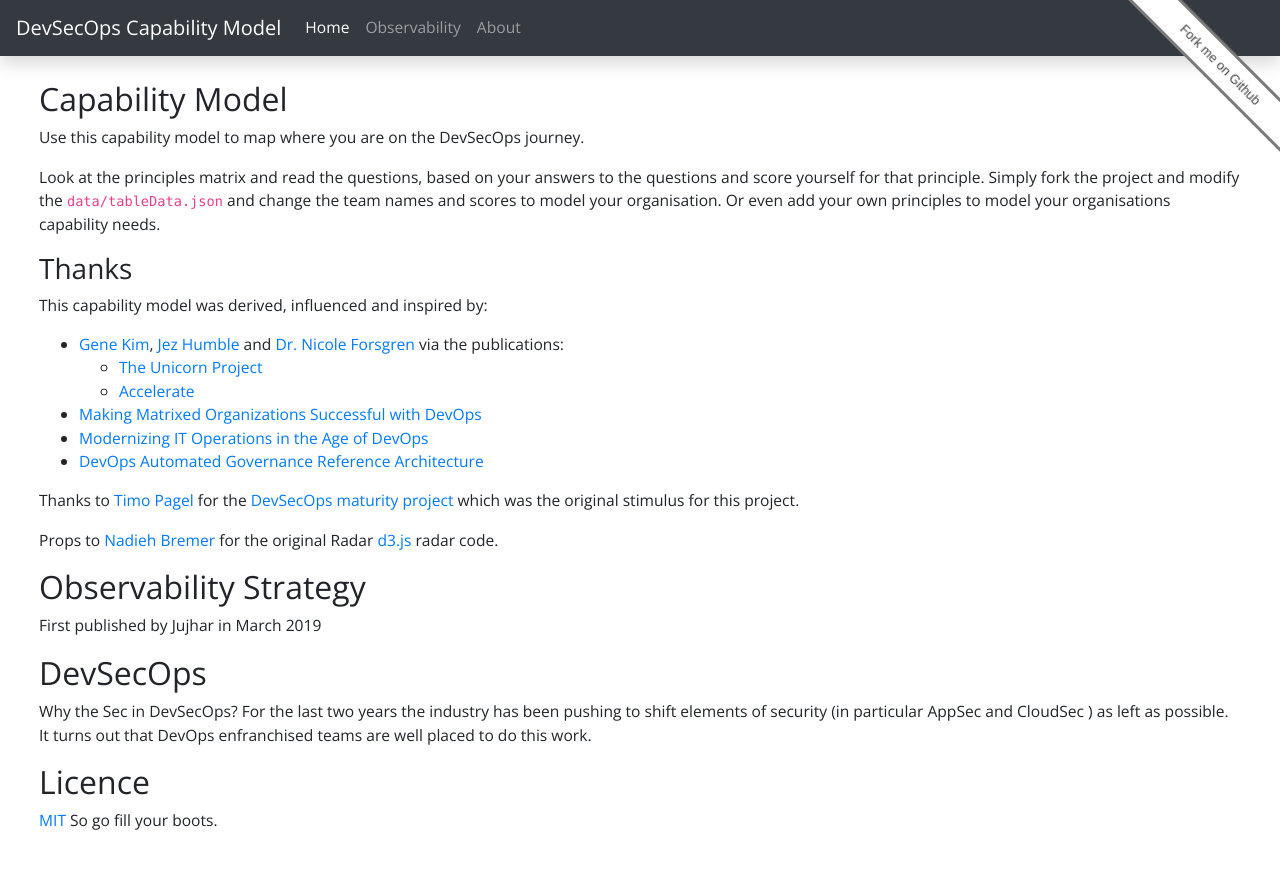
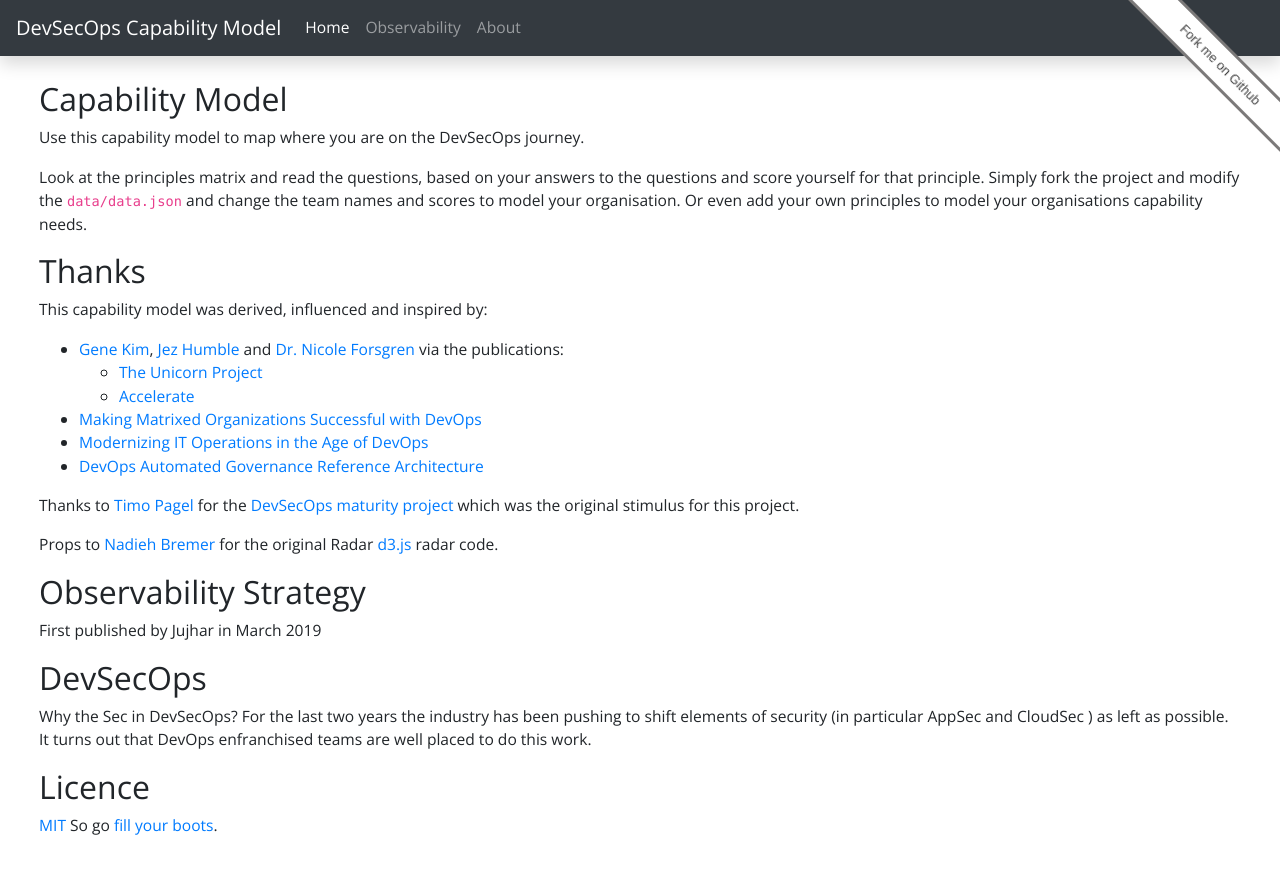
Before and after one commit to jujhars13/DevSecOps-capability-model, a Jekyll site: the page built from about.md, in a window 1280 px wide. Shown: the top 874 px of the page. Built offline with Jekyll 4.4.1, drawn with Linux system fonts in a browser that asks for light colours.

Commit message:
tweaking

```diff
--- a/about.md
+++ b/about.md
@@ -8,9 +8,9 @@ title: About DevSecOps Capability Model
 Use this capability model to map where you are on the DevSecOps journey.
 
 Look at the principles matrix and read the questions, based on your answers to the questions and score yourself for that principle.
-Simply fork the project and modify the `data/tableData.json` and change the team names and scores to model your organisation. Or even add your own principles to model your organisations capability needs.
+Simply fork the project and modify the `data/data.json` and change the team names and scores to model your organisation. Or even add your own principles to model your organisations capability needs.
 
-### Thanks
+## Thanks
 
 This capability model was derived, influenced and inspired by:
 
@@ -37,4 +37,4 @@ Why the **Sec** in Dev**Sec**Ops? For the last two years the industry has been p
 
 ## Licence
 
-[MIT](/LICENSE.md) So go fill your boots.
+[MIT](/LICENSE.md) So go [fill your boots](https://dictionary.cambridge.org/dictionary/english/fill-your-boots).
```
